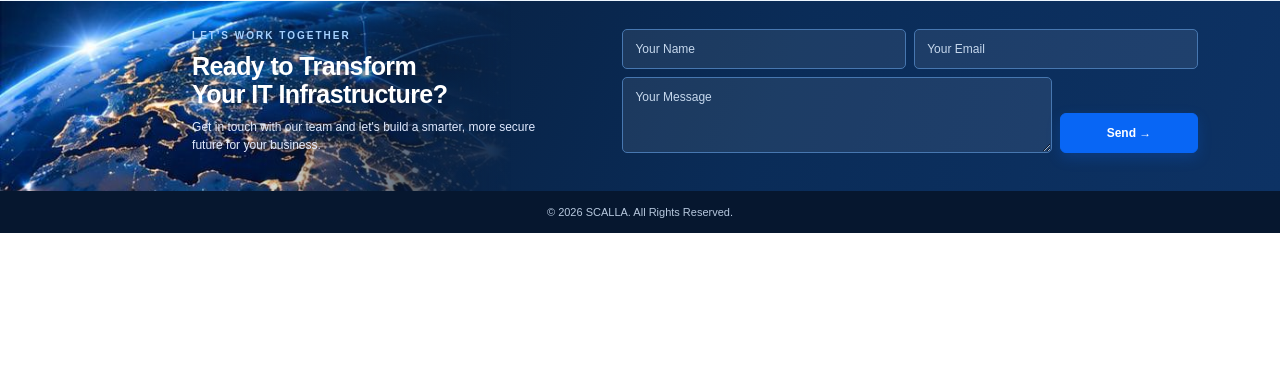
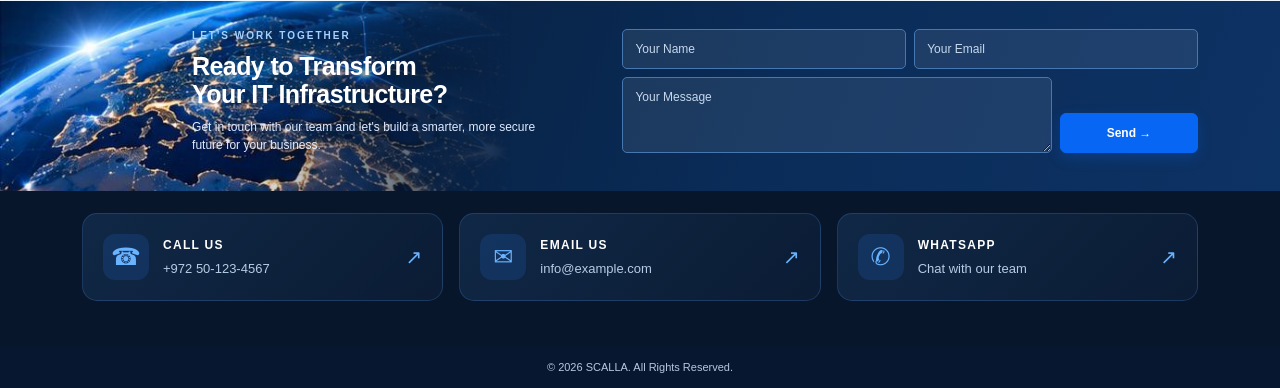
Before and after one commit to Dariia1992/SCALLA, a Django app: page / in a window 1280 px wide. Shown: the part 915-1303 px from the top of the page. Before the commit the page ends 1148 px from the top, so only its background shows below. Run offline with Django 5.2, Linux system fonts and the light colour scheme.

Commit message:
Update SCALLA contact section and styling

```diff
--- a/services/static/services/css/custom.css
+++ b/services/static/services/css/custom.css
@@ -810,3 +810,96 @@ h2 {
     }
 
 }
+
+
+/* ==============================
+   SCALLA CONTACT STRIP
+============================== */
+
+.scalla-contact-strip {
+    position: relative;
+    padding: 22px 0 45px;
+    background: #07162b;
+}
+
+.scalla-contact-grid {
+    display: grid;
+    grid-template-columns: repeat(3, minmax(0, 1fr));
+    gap: 16px;
+}
+
+.scalla-contact-card {
+    display: flex;
+    align-items: center;
+    gap: 14px;
+    min-width: 0;
+    padding: 20px;
+    background: linear-gradient(
+        135deg,
+        #102846,
+        #0b1c34
+    );
+    border: 1px solid rgba(95, 165, 255, 0.2);
+    border-radius: 15px;
+    text-decoration: none;
+    transition: all 0.3s ease;
+}
+
+.scalla-contact-card:hover {
+    transform: translateY(-5px);
+    border-color: #4b9cff;
+    box-shadow: 0 12px 35px rgba(0, 105, 255, 0.15);
+}
+
+.scalla-contact-symbol {
+    display: flex;
+    align-items: center;
+    justify-content: center;
+    width: 46px;
+    height: 46px;
+    flex-shrink: 0;
+    border-radius: 12px;
+    background: rgba(42, 125, 255, 0.15);
+    color: #69b3ff;
+    font-size: 24px;
+}
+
+.scalla-contact-copy {
+    display: flex;
+    flex-direction: column;
+    gap: 5px;
+    min-width: 0;
+}
+
+.scalla-contact-copy strong {
+    color: #fff;
+    font-size: 12px;
+    letter-spacing: 1.3px;
+}
+
+.scalla-contact-copy > span {
+    color: #b7cbe5;
+    font-size: 13px;
+    overflow-wrap: anywhere;
+}
+
+.scalla-contact-arrow {
+    margin-left: auto;
+    color: #69b3ff;
+    font-size: 20px;
+    transition: transform 0.3s;
+}
+
+.scalla-contact-card:hover .scalla-contact-arrow {
+    transform: translate(3px, -3px);
+}
+
+@media (max-width: 991px) {
+    .scalla-contact-grid {
+        grid-template-columns: 1fr;
+    }
+
+    .scalla-contact-card {
+        padding: 16px 18px;
+    }
+}
--- a/services/templates/services/home.html
+++ b/services/templates/services/home.html
@@ -378,19 +378,20 @@
 
 <!-- ================= CONTACT ================= -->
 
+
+
 <section id="contacts" class="contact-section">
 
     <div class="contact-image">
-
         <img
             src="{% static 'services/images/contact-globe.png' %}"
             alt="Global IT Network"
         >
-
     </div>
 
     <div class="container contact-layout">
 
+        <!-- LEFT: TEXT -->
         <div class="contact-text">
 
             <span class="section-label">
@@ -410,10 +411,10 @@
 
         </div>
 
+        <!-- RIGHT: FORM -->
         <div class="contact-form">
 
             <form method="post">
-
                 {% csrf_token %}
 
                 <div class="row g-2">
@@ -458,7 +459,6 @@
                     </div>
 
                 </div>
-
             </form>
 
         </div>
@@ -467,4 +467,62 @@
 
 </section>
 
+<!-- CONTACT DETAILS: SEPARATE STRIP -->
+<div class="scalla-contact-strip">
+
+    <div class="container">
+
+        <div class="scalla-contact-grid">
+
+            <a href="tel:+972501234567"
+               class="scalla-contact-card">
+
+                <span class="scalla-contact-symbol">☎</span>
+
+                <span class="scalla-contact-copy">
+                    <strong>CALL US</strong>
+                    <span>+972 50-123-4567</span>
+                </span>
+
+                <span class="scalla-contact-arrow">↗</span>
+
+            </a>
+
+            <a href="mailto:info@example.com"
+               class="scalla-contact-card">
+
+                <span class="scalla-contact-symbol">✉</span>
+
+                <span class="scalla-contact-copy">
+                    <strong>EMAIL US</strong>
+                    <span>info@example.com</span>
+                </span>
+
+                <span class="scalla-contact-arrow">↗</span>
+
+            </a>
+
+            <a href="https://wa.me/972501234567"
+               target="_blank"
+               rel="noopener noreferrer"
+               class="scalla-contact-card">
+
+                <span class="scalla-contact-symbol">✆</span>
+
+                <span class="scalla-contact-copy">
+                    <strong>WHATSAPP</strong>
+                    <span>Chat with our team</span>
+                </span>
+
+                <span class="scalla-contact-arrow">↗</span>
+
+            </a>
+
+        </div>
+
+    </div>
+
+</div>
+
+
 {% endblock %}
```
